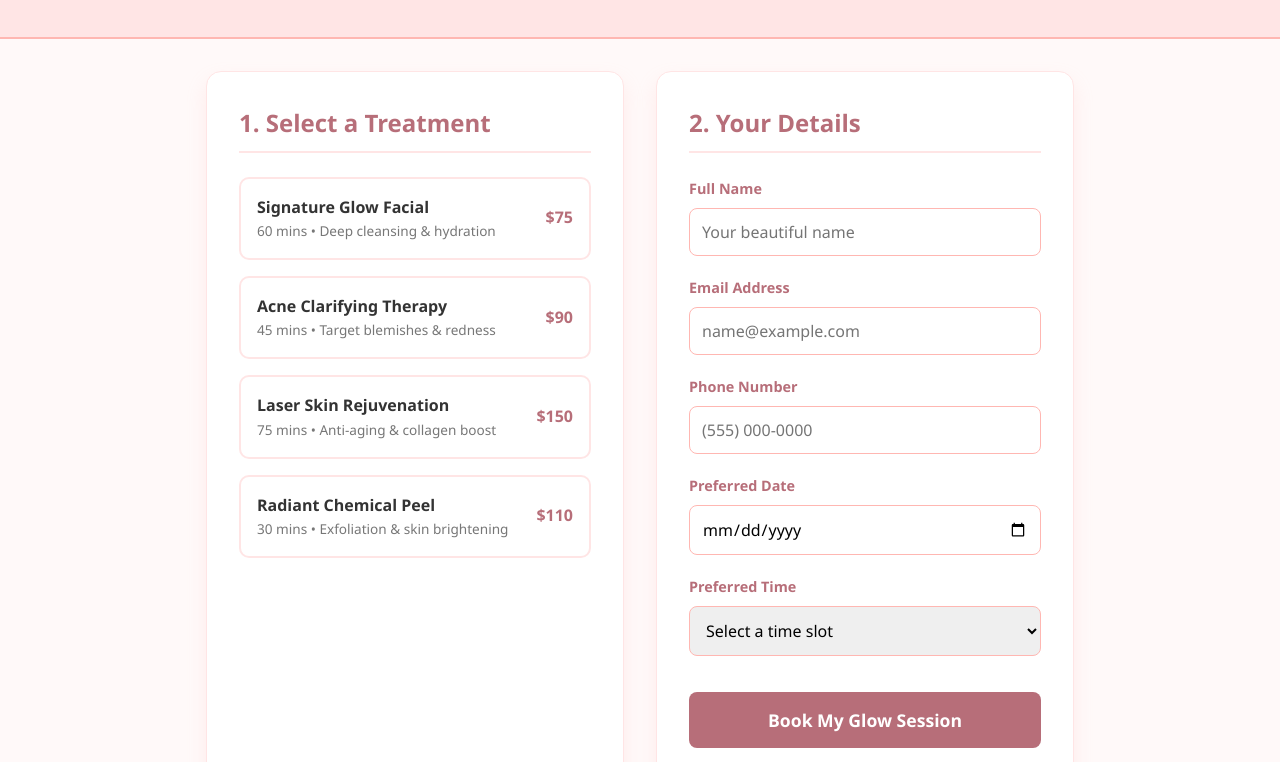
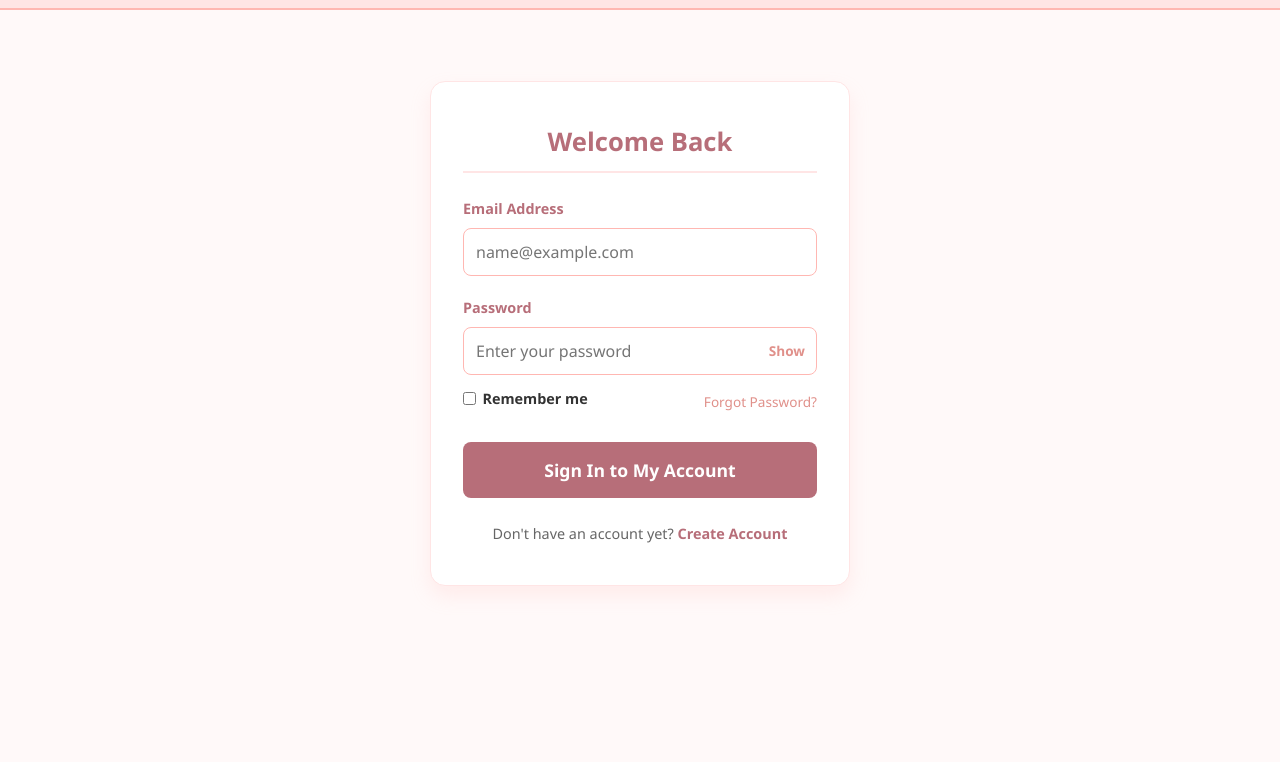
Before and after one commit to glow-and-bloom/glow-and-bloom, a plain HTML site: page index.html in a window 1280 px wide. Shown: the part 143-905 px from the top of the page. After the commit the page ends 800 px from the top, so only its background shows below. Drawn offline with Linux system fonts and the light colour scheme.

Commit message:
Add files via upload

```diff
--- a/index.html
+++ b/index.html
@@ -3,7 +3,7 @@
 <head>
     <meta charset="UTF-8">
     <meta name="viewport" content="width=device-width, initial-scale=1.0">
-    <title>Glow & Bloom Skin Wellness Center</title>
+    <title>Login - Glow & Bloom Skin Wellness Center</title>
     <style>
         :root {
             --primary-pink: #FFB7B2;
@@ -25,102 +25,62 @@
             background-color: #FFF9F9;
             color: var(--charcoal);
             line-height: 1.6;
+            display: flex;
+            flex-direction: column;
+            min-height: 100vh;
         }
 
         header {
             background-color: var(--light-pink);
             border-bottom: 2px solid var(--primary-pink);
             text-align: center;
-            padding: 2.5rem 1rem;
+            padding: 2rem 1rem;
         }
 
         header h1 {
             color: var(--rose-gold);
-            font-size: 2.5rem;
+            font-size: 2.2rem;
             letter-spacing: 2px;
-            margin-bottom: 0.5rem;
+            margin-bottom: 0.3rem;
         }
 
         header p {
             color: var(--dark-pink);
             font-style: italic;
-            font-size: 1.1rem;
+            font-size: 1rem;
         }
 
-        .container {
-            max-width: 900px;
-            margin: 2rem auto;
-            padding: 0 1rem;
+        .login-container {
+            flex: 1;
+            display: flex;
+            justify-content: center;
+            align-items: center;
+            padding: 2rem 1rem;
         }
 
-        .grid {
-            display: grid;
-            grid-template-columns: 1fr;
-            gap: 2rem;
-        }
-
-        @media (min-width: 768px) {
-            .grid {
-                grid-template-columns: 1fr 1fr;
-            }
-        }
-
-        .card {
+        .login-card {
             background: var(--white);
             border-radius: 15px;
-            padding: 2rem;
+            padding: 2.5rem 2rem;
             box-shadow: 0 10px 20px rgba(255, 183, 178, 0.2);
             border: 1px solid var(--light-pink);
+            width: 100%;
+            max-width: 420px;
         }
 
         h2 {
             color: var(--rose-gold);
             margin-bottom: 1.5rem;
-            font-size: 1.5rem;
+            font-size: 1.6rem;
             border-bottom: 2px solid var(--light-pink);
             padding-bottom: 0.5rem;
-        }
-
-        /* Services Styles */
-        .service-option {
-            display: flex;
-            justify-content: space-between;
-            align-items: center;
-            padding: 1rem;
-            margin-bottom: 1rem;
-            border: 2px solid var(--light-pink);
-            border-radius: 10px;
-            cursor: pointer;
-            transition: all 0.3s ease;
-        }
-
-        .service-option:hover {
-            border-color: var(--primary-pink);
-            background-color: #FFF9F9;
-        }
-
-        .service-option.selected {
-            border-color: var(--rose-gold);
-            background-color: var(--light-pink);
-        }
-
-        .service-info h4 {
-            color: var(--charcoal);
-        }
-
-        .service-info p {
-            font-size: 0.85rem;
-            color: #777;
-        }
-
-        .price {
-            font-weight: bold;
-            color: var(--rose-gold);
+            text-align: center;
         }
 
         /* Form Styles */
         .form-group {
             margin-bottom: 1.25rem;
+            position: relative;
         }
 
         label {
@@ -131,7 +91,7 @@
             color: var(--rose-gold);
         }
 
-        input, select, textarea {
+        input {
             width: 100%;
             padding: 0.75rem;
             border: 1px solid var(--primary-pink);
@@ -141,9 +101,65 @@
             transition: border-color 0.3s;
         }
 
-        input:focus, select:focus, textarea:focus {
+        input:focus {
             border-color: var(--rose-gold);
             box-shadow: 0 0 5px rgba(183, 110, 121, 0.3);
+        }
+
+        /* Password Wrapper for Toggle Feature */
+        .password-wrapper {
+            position: relative;
+        }
+
+        .toggle-password {
+            position: absolute;
+            right: 12px;
+            top: 50%;
+            transform: translateY(-50%);
+            cursor: pointer;
+            color: var(--dark-pink);
+            font-size: 0.85rem;
+            user-select: none;
+            font-weight: 600;
+        }
+
+        .toggle-password:hover {
+            color: var(--rose-gold);
+        }
+
+        /* Helper Options */
+        .form-options {
+            display: flex;
+            justify-content: space-between;
+            align-items: center;
+            margin-top: -0.5rem;
+            margin-bottom: 1.5rem;
+            font-size: 0.85rem;
+        }
+
+        .remember-me {
+            display: flex;
+            align-items: center;
+            gap: 0.4rem;
+            color: var(--charcoal);
+            cursor: pointer;
+        }
+
+        .remember-me input {
+            width: auto;
+            cursor: pointer;
+            accent-color: var(--rose-gold);
+        }
+
+        .forgot-pass {
+            color: var(--dark-pink);
+            text-decoration: none;
+            transition: color 0.2s;
+        }
+
+        .forgot-pass:hover {
+            color: var(--rose-gold);
+            text-decoration: underline;
         }
 
         button {
@@ -157,49 +173,30 @@
             font-weight: bold;
             cursor: pointer;
             transition: background-color 0.3s ease;
-            margin-top: 1rem;
         }
 
         button:hover {
             background-color: var(--dark-pink);
         }
 
-        /* Confirmation Modal */
-        .modal {
-            display: none;
-            position: fixed;
-            top: 0;
-            left: 0;
-            width: 100%;
-            height: 100%;
-            background: rgba(0,0,0,0.5);
-            justify-content: center;
-            align-items: center;
-            z-index: 1000;
+        /* Footer links */
+        .login-footer {
+            margin-top: 1.5rem;
+            text-align: center;
+            font-size: 0.9rem;
+            color: #666;
         }
 
-        .modal-content {
-            background: var(--white);
-            padding: 2.5rem;
-            border-radius: 15px;
-            text-align: center;
-            max-width: 450px;
-            width: 90%;
-            border: 3px solid var(--primary-pink);
+        .login-footer a {
+            color: var(--rose-gold);
+            text-decoration: none;
+            font-weight: bold;
+            transition: color 0.2s;
         }
 
-        .modal h3 {
-            color: var(--rose-gold);
-            margin-bottom: 1rem;
-        }
-
-        .close-btn {
-            background-color: var(--primary-pink);
-            margin-top: 1.5rem;
-        }
-
-        .close-btn:hover {
-            background-color: var(--dark-pink);
+        .login-footer a:hover {
+            color: var(--dark-pink);
+            text-decoration: underline;
         }
     </style>
 </head>
@@ -210,59 +207,11 @@
         <p>Skin Wellness Center • Radiance Awaits You</p>
     </header>
 
-    <div class="container">
-        <div class="grid">
+    <div class="login-container">
+        <div class="login-card">
+            <h2>Welcome Back</h2>
 
-            <!-- Step 1: Select Service -->
-            <div class="card">
-                <h2>1. Select a Treatment</h2>
-                <div id="services-list">
-                    <div class="service-option" onclick="selectService(this, 'Glow Facial', '$75')">
-                        <div class="service-info">
-                            <h4>Signature Glow Facial</h4>
-                            <p>60 mins • Deep cleansing & hydration</p>
-                        </div>
-                        <span class="price">$75</span>
-                    </div>
-
-                    <div class="service-option" onclick="selectService(this, 'Acne Therapy', '$90')">
-                        <div class="service-info">
-                            <h4>Acne Clarifying Therapy</h4>
-                            <p>45 mins • Target blemishes & redness</p>
-                        </div>
-                        <span class="price">$90</span>
-                    </div>
-
-                    <div class="service-option" onclick="selectService(this, 'Laser Rejuvenation', '$150')">
-                        <div class="service-info">
-                            <h4>Laser Skin Rejuvenation</h4>
-                            <p>75 mins • Anti-aging & collagen boost</p>
-                        </div>
-                        <span class="price">$150</span>
-                    </div>
-
-                    <div class="service-option" onclick="selectService(this, 'Chemical Peel', '$110')">
-                        <div class="service-info">
-                            <h4>Radiant Chemical Peel</h4>
-                            <p>30 mins • Exfoliation & skin brightening</p>
-                        </div>
-                        <span class="price">$110</span>
-                    </div>
-                </div>
-            </div>
-
-            <!-- Step 2: Details & Booking -->
-            <div class="card">
-                <h2>2. Your Details</h2>
-                <form id="appointmentForm" onsubmit="handleFormSubmit(event)">
-                    <!-- Hidden inputs to store selected service -->
-                    <input type="hidden" id="selectedService" required>
-                    <input type="hidden" id="selectedPrice">
-
-                    <div class="form-group">
-                        <label for="fullName">Full Name</label>
-                        <input type="text" id="fullName" placeholder="Your beautiful name" required>
-                    </div>
+            <form id="loginForm" onsubmit="handleLoginSubmit(event)">
 
                 <div class="form-group">
                     <label for="email">Email Address</label>
@@ -270,100 +219,54 @@
                 </div>
 
                 <div class="form-group">
-                        <label for="phone">Phone Number</label>
-                        <input type="tel" id="phone" placeholder="(555) 000-0000" required>
-                    </div>
-
-                    <div class="form-group">
-                        <label for="date">Preferred Date</label>
-                        <input type="date" id="date" required>
-                    </div>
-
-                    <div class="form-group">
-                        <label for="time">Preferred Time</label>
-                        <select id="time" required>
-                            <option value="" disabled selected>Select a time slot</option>
-                            <option value="09:00 AM">09:00 AM</option>
-                            <option value="10:30 AM">10:30 AM</option>
-                            <option value="01:00 PM">01:00 PM</option>
-                            <option value="02:30 PM">02:30 PM</option>
-                            <option value="04:00 PM">04:00 PM</option>
-                        </select>
-                    </div>
-
-                    <button type="submit">Book My Glow Session</button>
-                </form>
-            </div>
-
+                    <label for="password">Password</label>
+                    <div class="password-wrapper">
+                        <input type="password" id="password" placeholder="Enter your password" required>
+                        <span class="toggle-password" onclick="togglePasswordVisibility()">Show</span>
                     </div>
                 </div>
 
-    <!-- Success Modal -->
-    <div class="modal" id="successModal">
-        <div class="modal-content">
-            <h3>✨ Appointment Requested! ✨</h3>
-            <p>Thank you, <strong id="summaryName"></strong>! Your request for a <span id="summaryService" style="color:var(--rose-gold); font-weight:bold;"></span> has been received.</p>
-            <br>
-            <p>🗓️ <strong>Date:</strong> <span id="summaryDate"></span></p>
-            <p>⏰ <strong>Time:</strong> <span id="summaryTime"></span></p>
-            <br>
-            <p style="font-size: 0.9rem; color: #666;">We will send a confirmation text/email shortly.</p>
-            <button class="close-btn" onclick="closeModal()">Wonderful!</button>
+                <div class="form-options">
+                    <label class="remember-me">
+                        <input type="checkbox" id="rememberMe"> Remember me
+                    </label>
+                    <a href="#" class="forgot-pass" onclick="alert('Password reset link sent to your email! ✨')">Forgot Password?</a>
+                </div>
+
+                <button type="submit">Sign In to My Account</button>
+            </form>
+
+            <div class="login-footer">
+                Don't have an account yet? <a href="#" onclick="alert('Redirecting to Registration Page... ✨')">Create Account</a>
+            </div>
         </div>
     </div>
 
  <script>
-        // Set minimum date to today so users can't book in the past
-        const today = new Date().toISOString().split('T')[0];
-        document.getElementById('date').min = today;
+    // Password Visibility Toggle Logic
+    function togglePasswordVisibility() {
+        const passwordInput = document.getElementById('password');
+        const toggleText = document.querySelector('.toggle-password');
 
-        // Function to handle service selection styling and saving value
-        function selectService(element, serviceName, price) {
-            // Remove 'selected' class from all options
-            const options = document.querySelectorAll('.service-option');
-            options.forEach(opt => opt.classList.remove('selected'));
-
-            // Add 'selected' class to the clicked one
-            element.classList.add('selected');
-
-            // Store details in hidden input fields
-            document.getElementById('selectedService').value = serviceName;
-            document.getElementById('selectedPrice').value = price;
+        if (passwordInput.type === 'password') {
+            passwordInput.type = 'text';
+            toggleText.innerText = 'Hide';
+        } else {
+            passwordInput.type = 'password';
+            toggleText.innerText = 'Show';
+        }
     }
 
-        // Form Submission logic
-        function handleFormSubmit(event) {
-            event.preventDefault();
+    // Submission Logic to redirect to the Dashboard
+    function handleLoginSubmit(event) {
+        event.preventDefault(); // Prevents the page from refreshing
 
-            const service = document.getElementById('selectedService').value;
-            if(!service) {
-                alert("Please select a skincare treatment from step 1 first! ✨");
-                return;
-            }
+        const email = document.getElementById('email').value;
 
-            // Get form values
-            const name = document.getElementById('fullName').value;
-            const date = document.getElementById('date').value;
-            const time = document.getElementById('time').value;
+        // Custom message
+        alert(`✨ Welcome back!\nLogged in successfully as: ${email}`);
 
-            // Populate Modal
-            document.getElementById('summaryName').innerText = name;
-            document.getElementById('summaryService').innerText = service;
-            document.getElementById('summaryDate').innerText = date;
-            document.getElementById('summaryTime').innerText = time;
-
-            // Open Modal
-            document.getElementById('successModal').style.display = 'flex';
-        }
-
-        // Close Modal and Reset
-        function closeModal() {
-            document.getElementById('successModal').style.display = 'none';
-            document.getElementById('appointmentForm').reset();
-            const options = document.querySelectorAll('.service-option');
-            options.forEach(opt => opt.classList.remove('selected'));
-            document.getElementById('selectedService').value = "";
+        // This opens your dashboard page
+        window.location.href = "index.html";
     }
 </script>
-</body>
-</html>
```
Lines whose indentation alone changed are shown as unchanged.
